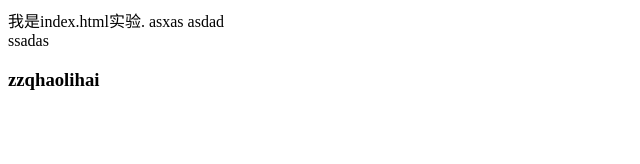
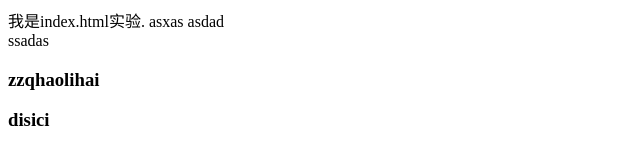
Before and after one commit to zzqzzq920/git-demo, a plain HTML site: page index.html in a window 1280 px wide. Shown: the full height of the page, 0-640 px from the left. Drawn offline with Linux system fonts and the light colour scheme.

Commit message:
周振权第五次提交

```diff
--- a/index.html
+++ b/index.html
@@ -14,5 +14,8 @@
   <h3>
     zzqhaolihai
   </h3>
+  <h3>
+    disici
+  </h3>
 </body>
 </html>
```
